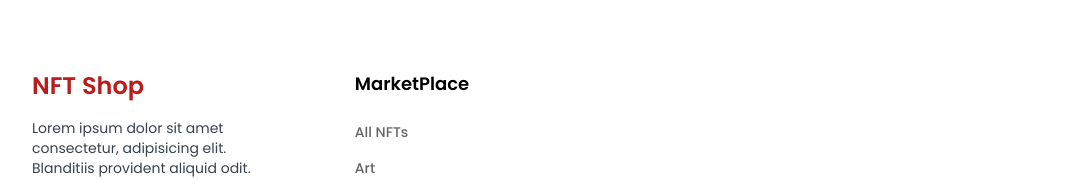
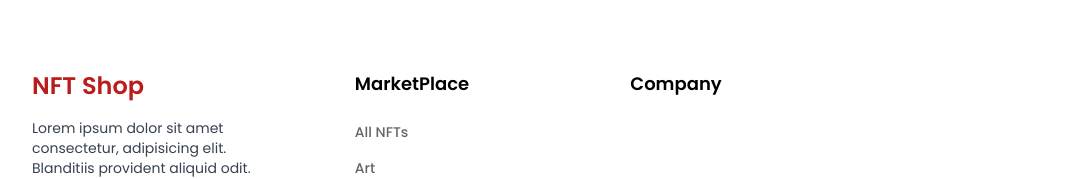
Before and after one commit to moonspark78/NFT_NextJS_Project, a Next.js app: page / in a window 1280 px wide. Shown: the part 3594-3773 px from the top of the page, without its empty margins (96-1169 px from the left). Built offline with nearby package versions, Linux system fonts and the light colour scheme.

Commit message:
working  Footer  Component

```diff
--- a/app/Components/Helper/Home/Footer/Footer.tsx
+++ b/app/Components/Helper/Home/Footer/Footer.tsx
@@ -30,6 +30,10 @@ const Footer = () => {
           <p className="footer__link"> Collectibles</p>
           <p className="footer__link">Wallets</p>
         </div>
+        {/* 3rd Footer Part */}
+        <div className='lg:mx-auto mx-0'>
+          <h1 className="footer__title">Company</h1>
+        </div>
       </div>
     </div>
   )
```
